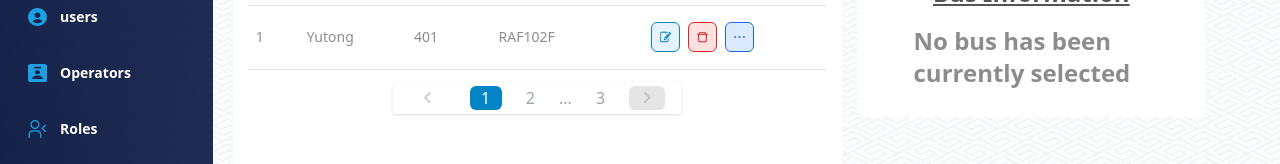
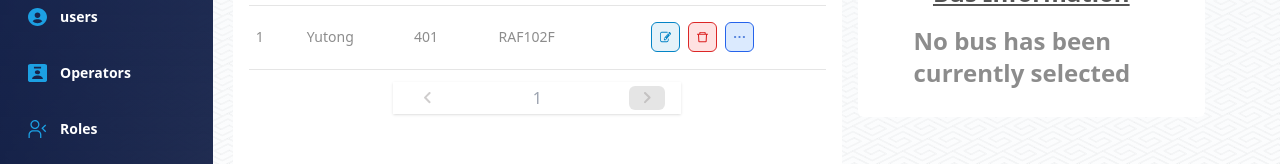
Before and after one commit to atlp-rwanda/phantom-fe-techode, a React (Create React App) app: page /buses in a window 1280 px wide. Shown: the part 385-549 px from the top of the page. Built offline with nearby package versions, Linux system fonts and the light colour scheme.

Commit message:
ft(pagination) pagination for buses ==> Full pagination for list of buses WIP #TP-33

```diff
--- /dev/null
+++ b/src/components/pagination/Pagination.js
@@ -0,0 +1,27 @@
+import React from "react";
+import prev from '../../assets/svgs/prev.svg';
+import next from '../../assets/svgs/next.svg';
+
+const Pagination = ({ postsPerPage, totalPosts, paginate }) => {
+    const pageNumbers = []
+    for (let i = 1; i <= Math.ceil(totalPosts / postsPerPage); i++) {
+        pageNumbers.push(i);
+      }
+    return (
+        <div className="w-full flex items-center justify-center ">
+            <div className="w-11/12 sm:w-6/12 md:w-6/12 p-1 px-4 shadow flex justify-between mt-3">
+                <div className="next flex items-center justify-center rounded-md cursor-pointer hover:bg-secondary-100 w-9">
+                    <img src={prev} alt="Phantomm" />
+                </div>
+                {pageNumbers.map( number => (
+                <div key={number} onClick={() => paginate(number)} className="text-gray-400  hover:flex hover:items-center hover:justify-center hover:rounded-md cursor-pointer hover:bg-primary-400 hover:w-8 hover:text-white">{number}</div>
+                ))}
+                <div className="next flex items-center justify-center cursor-pointer rounded-md bg-secondary-100 hover:bg-secondary-200 w-9">
+                    <img src={next} alt="Phantomm" />
+                </div>
+            </div>
+        </div>
+     );
+}
+
+export default Pagination;
--- a/src/containers/busesOp/Busesoperat.js
+++ b/src/containers/busesOp/Busesoperat.js
@@ -16,6 +16,7 @@ import busPark from '../../assets/Image/busPark.jpg';
 import next from '../../assets/svgs/next.svg';
 import { connect } from 'react-redux';
 import { createBus, updateBusInfo, deleteBus } from "../../redux/actions/busAction";
+import Pagination from "../../components/pagination/Pagination";
 
 const Busesoperat = (props) => {
 
@@ -28,6 +29,9 @@ const Busesoperat = (props) => {
     const [updateModel, setUpdateModel] = useState(false);
     const [createBusModel, setCreateBusModel] = useState(false);
     const [loading, setLoading] = useState(true);
+
+    const [currentPage, setCurrentpage] = useState(1)
+    const [postsPerPage] = useState(2)
     //for selecting
     const [selectedBus, setSelectedBusId] = useState([
         {
@@ -64,7 +68,11 @@ const Busesoperat = (props) => {
         type: userType,
     } = user;
 
+    const indexOfLastPost = currentPage * postsPerPage;
+    const indexOfFirstPost = indexOfLastPost - postsPerPage;
+    const currentPosts = buses.slice(indexOfFirstPost, indexOfLastPost);
 
+    const paginate = pageNumber => setCurrentpage(pageNumber)
 
     const removeModel = () => {
         let newState = !createBusModel;
@@ -320,7 +328,7 @@ const Busesoperat = (props) => {
                                         <tbody>
 
                                             {!isList?
-                                                buses.map(bus => (
+                                                currentPosts.map(bus => (
                                                     <tr key={bus.id} className="h-16 text-right border-b border-b-secondary-100 cursor-pointer hover:bg-gray-100">
                                                         <td className='text-secondary-200 font-sans text-xs text-center md:text-sm md:font-sans'>
                                                             {bus.id}
@@ -340,7 +348,7 @@ const Busesoperat = (props) => {
                                                             <LebalButton type={'info'} svg={more} onclick={() => getSelectedBus(bus.id)} />
                                                         </td>
                                                     </tr>
-                                                )):buses.map((bus)=>(
+                                                )):currentPosts.map((bus)=>(
                                                     <tr key={bus.id} className="h-16 text-right border-b border-b-secondary-100 cursor-pointer hover:bg-gray-100">
                                                     <td className='text-secondary-200 font-sans text-xs text-center md:text-sm md:font-sans'>
                                                         {bus.id}
@@ -364,20 +372,11 @@ const Busesoperat = (props) => {
                                         </tbody>
                                     </table>
                                     {/* ======================= START:: PAGINATION ============================ */}
-                                    <div className="w-full flex items-center justify-center ">
-                                        <div className="w-11/12 sm:w-6/12 md:w-6/12 p-1 px-4 shadow flex justify-between mt-3">
-                                            <div className="next flex items-center justify-center rounded-md cursor-pointer hover:bg-secondary-100 w-9">
-                                                <img src={prev} alt="Phantomm" />
-                                            </div>
-                                            <div className="flex items-center justify-center rounded-md cursor-pointer bg-primary-600 w-8 text-white">1</div>
-                                            <div className="text-gray-400  hover:flex hover:items-center hover:justify-center hover:rounded-md cursor-pointer hover:bg-primary-400 hover:w-8 hover:text-white">2</div>
-                                            <div className="text-gray-400  hover:flex hover:items-center hover:justify-center hover:rounded-md cursor-pointer hover:bg-primary-400 hover:w-8 hover:text-white">...</div>
-                                            <div className="text-gray-400  hover:flex hover:items-center hover:justify-center hover:rounded-md cursor-pointer hover:bg-primary-400 hover:w-8 hover:text-white">3</div>
-                                            <div className="next flex items-center justify-center cursor-pointer rounded-md bg-secondary-100 hover:bg-secondary-200 w-9">
-                                                <img src={next} alt="Phantomm" />
-                                            </div>
-                                        </div>
-                                    </div>
+                                    <Pagination
+                                        postsPerPage={postsPerPage}
+                                        totalPosts={buses.length}
+                                        paginate={paginate}
+                                    />
                                     {/* ======================== START:: PAGINATION ============================ */}
                                 </>
 
```
